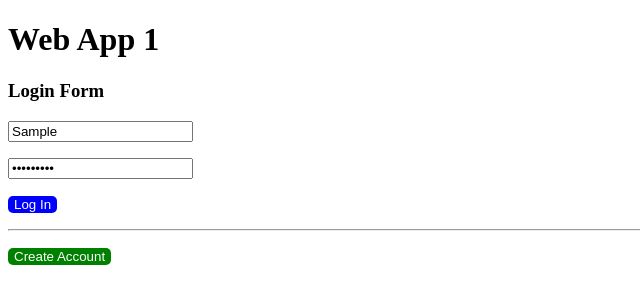
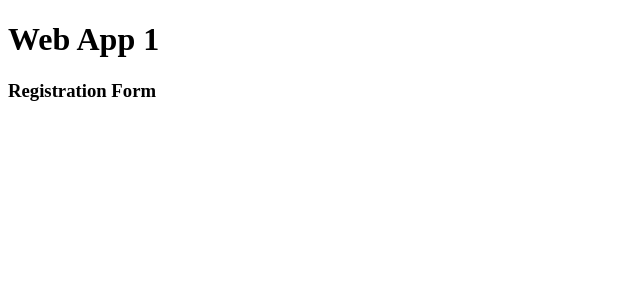
Before and after one commit to Srikethanreddyganji/Srikethanreddyganji.github.io, a plain HTML site: page html-css-js/web-app-1/index.html in a window 1280 px wide. Both pictures are taken after typing "Sample", "Sample123" into the empty fields and a click on the button "Create Account". Shown: the whole page, without its empty margins (0-640 px from the left). Drawn offline with Linux system fonts and the light colour scheme.

Commit message:
Updated layout, styles, and image

```diff
--- a/html-css-js/web-app-1/index.html
+++ b/html-css-js/web-app-1/index.html
@@ -7,16 +7,10 @@
     <link rel="stylesheet" href="styles.css">
     <script src="script.js"></script>
   </head>
-  <body>
+  <body onload="showLoginForm()">
     <h1>Web App 1</h1>
-    <div>
-      <h3>Login Form</h3>
-      <p><label id="lblMessage"></label></p>
-      <p><input type="text" id="txtEmail" /></p>
-      <p><input type="password" /></p>
-      <p><button class="login-btn" onclick="dispMessage()">Log In</button></p>
-      <hr>
-      <p><button class="register-btn">Create Account</button></p>
+    <div id="root">
+
     </div>
   </body>
 </html>
--- a/html-css-js/web-app-1/script.js
+++ b/html-css-js/web-app-1/script.js
@@ -1,8 +1,35 @@
-function dispMessage(){
-    // a=10
-    // b=20
-    // c=a+b
-    //alert("Hello")
-    // alert(document.getElementById("txtEmail").value)
-    lblMessage.innerHTML = document.getElementById("txtEmail").value
+function dispMessage() {
+  // a=10
+  // b=20
+  // c=a+b
+  //alert("Hello")
+  // alert(document.getElementById("txtEmail").value)
+  // lblMessage.innerHTML = document.getElementById("txtEmail").value + "-" + document.getElementById("txtPassword").value
+  let email = document.getElementById("txtEmail").value;
+  let password = document.getElementById("txtPassword").value
+  if (email === "john@gmail.com" && password === "1234") {
+    lblMessage.innerHTML = "Welcome";
+  } else {
+    lblMessage.innerHTML = "Access Denied";
+  }
 }
+
+function showLoginForm(){
+    let str = `
+    <h3>Login Form</h3>
+      <p><label id="lblMessage"></label></p>
+      <p><input type="text" id="txtEmail" /></p>
+      <p><input type="password" id="txtPassword" /></p>
+      <p><button class="login-btn" onclick="dispMessage()">Log In</button></p>
+      <hr>
+      <p><button class="register-btn" onclick="showRegisterForm()">Create Account</button></p>
+    `
+    root.innerHTML = str
+}
+
+function showRegisterForm(){
+    let str =  `
+     <h3>Registration Form</h3>
+    `
+    root.innerHTML = str
+}
```
